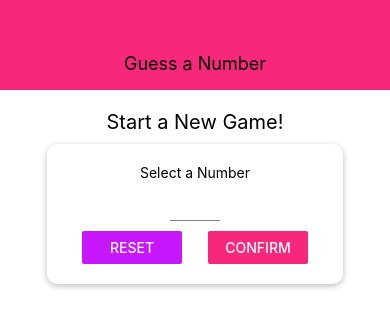
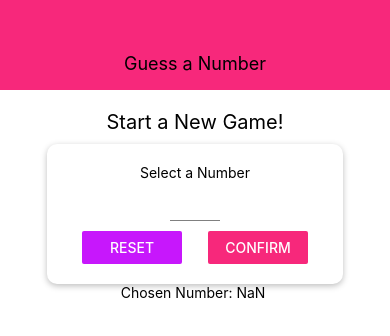
Before and after one commit to Domitalk/rn-guess-game, a React Native app: screen / in a window 390 px wide. Both pictures are taken after a click on the button "CONFIRM". Shown: the top 336 px of the page. Built offline with nearby package versions, Linux system fonts and the light colour scheme.

Commit message:
showing error/confirmation of event

```diff
--- a/screens/StartGameScreen.js
+++ b/screens/StartGameScreen.js
@@ -29,6 +29,11 @@ const StartGameScreen = props => {
         setConfirmed(true);
         setEnteredValue('');
         setSelectedNumber(chosenNumber)
+    }
+
+    let confirmedOutput;
+    if (confirmed) {
+        confirmedOutput = <Text>Chosen Number: {selectedNumber} </Text>
     }
 
     return (
@@ -67,6 +72,7 @@ const StartGameScreen = props => {
                         </View>
                     </View>
                 </Card>
+                {confirmedOutput}
             </View>
         </TouchableWithoutFeedback>
     )
```
